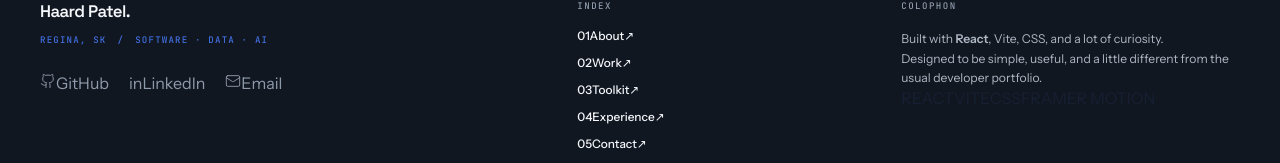
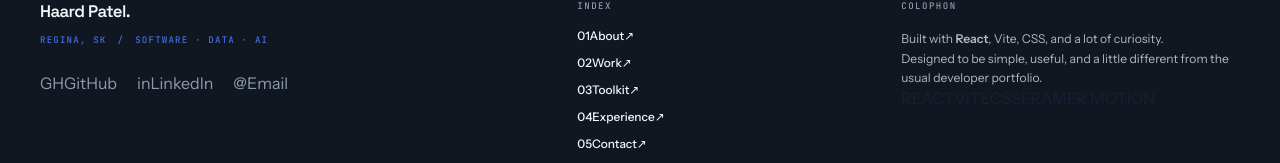
Before and after one commit to Haard-Patel/HAARD-PORTFOLIO, a React (Vite) app: page / in a window 1280 px wide. Shown: the part 6848-7011 px from the top of the page. Built offline with nearby package versions, Linux system fonts and the light colour scheme.

Commit message:
icon imports fixed

```diff
--- a/src/components/Footer/Footer.jsx
+++ b/src/components/Footer/Footer.jsx
@@ -1,4 +1,4 @@
-import { ArrowUp, Github, Mail } from "lucide-react";
+import { ArrowUp } from "lucide-react";
 import "./Footer.css";
 
 const footerLinks = [
@@ -50,7 +50,7 @@ function Footer() {
                 rel="noreferrer"
                 aria-label="GitHub"
               >
-                <Github size={16} strokeWidth={1.4} />
+                <span className="footer-social-mark">GH</span>
                 <span>GitHub</span>
               </a>
 
@@ -60,7 +60,7 @@ function Footer() {
                 rel="noreferrer"
                 aria-label="LinkedIn"
               >
-                <span className="footer-linkedin-icon">in</span>
+                <span className="footer-social-mark">in</span>
                 <span>LinkedIn</span>
               </a>
 
@@ -68,7 +68,7 @@ function Footer() {
                 href="mailto:haardp9@gmail.com"
                 aria-label="Email"
               >
-                <Mail size={16} strokeWidth={1.4} />
+                <span className="footer-social-mark">@</span>
                 <span>Email</span>
               </a>
             </div>
```
